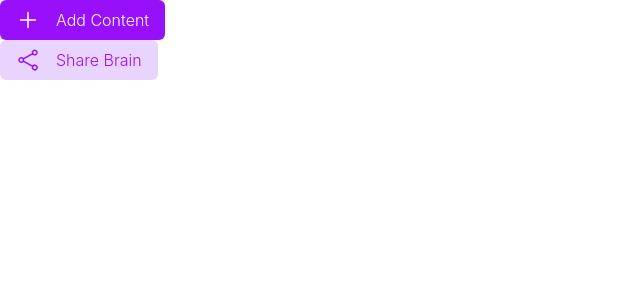
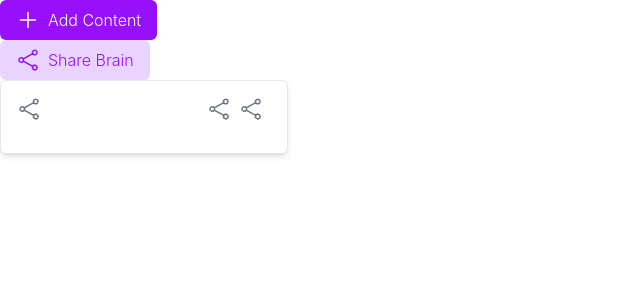
Before and after one commit to m-taaha/AlterBrain, a React (Vite) app in the folder client/: page / in a window 1280 px wide. Shown: the top 300 px of the page, without its empty margins (0-640 px from the left). Built offline with nearby package versions, Linux system fonts and the light colour scheme.

Commit message:
feat: add Card component

```diff
--- a/client/index.html
+++ b/client/index.html
@@ -4,6 +4,7 @@
     <meta charset="UTF-8" />
     <link rel="icon" type="image/svg+xml" href="/favicon.svg" />
     <meta name="viewport" content="width=device-width, initial-scale=1.0" />
+    <script async src="https://platform.twitter.com/widgets.js" charset="utf-8" ></script>
     <title>client</title>
   </head>
   <body>
--- a/client/src/App.tsx
+++ b/client/src/App.tsx
@@ -1,4 +1,5 @@
 import Button from "./components/Button"
+import Card from "./components/Card";
 import { PlusIcon } from "./icons/PlusIcon";
 import { ShareIcon } from "./icons/ShareIcon";
 
@@ -12,6 +13,9 @@ function App() {
     <div className="h-screen ">
       <Button startIcon={<PlusIcon size="lg" />}  variant="primary" size="sm" onClick={() => {}} text={"Add Content"} />
       <Button startIcon={<ShareIcon size="lg" />} variant="secondary" size="sm" onClick={() => {}} text={"Share Brain"} />
+
+
+      <Card />
     </div>
   );
 }
--- a/client/src/components/Button.tsx
+++ b/client/src/components/Button.tsx
@@ -30,7 +30,7 @@ function Button(props: ButtonProps) {
   return (
     <button className={`${variantStyles[props.variant]} ${defaultStyles} ${sizeStyles[props.size]}`}>
        {props.startIcon?
-       <div className="pr-4">{props.startIcon}</div> : null}
+       <div className="pr-2">{props.startIcon}</div> : null}
        {props.text}
     </button>
   )
--- a/client/src/components/Card.tsx
+++ b/client/src/components/Card.tsx
@@ -0,0 +1,56 @@
+import { ShareIcon } from "../icons/ShareIcon"
+
+interface CardProps {
+  title: string;
+  link: string;
+  type: 'twitter' | 'youtube';
+}
+
+
+function Card({title, link, type}: CardProps) {
+  return (
+    <div className="p-4 bg-white rounded-md  border border-gray-200 max-w-72 shadow-md ">
+      <div className="flex justify-between">
+        <div className="flex items-center text-md">
+          <div className="pr-2 text-gray-500">
+            <ShareIcon size="lg" />
+          </div>
+          {title}
+        </div>
+
+        <div className="flex items-center">
+          <div className="pr-2 text-gray-500">
+            <a href={link} target="_blank" />
+            <ShareIcon size="lg" />
+          </div>
+          <div className="pr-2 text-gray-500">
+            <ShareIcon size="lg" />
+          </div>
+        </div>
+      </div>
+
+      <div className="pt-4">
+        {type === "youtube" &&
+        <iframe
+          className="w-full"
+          src={link.replace("watch", "embed")}
+          title="YouTube video player"
+          frameBorder="0"
+          allow="accelerometer; autoplay; clipboard-write; encrypted-media; gyroscope; picture-in-picture; web-share"
+          referrerPolicy="strict-origin-when-cross-origin"
+          allowFullScreen
+        ></iframe>
+        }
+
+        {type === "twitter" &&
+        <blockquote className="twitter-tweet">
+          <a href={link}></a>
+        </blockquote>
+        }
+
+      </div>
+    </div>
+  );
+}
+
+export default Card
```
